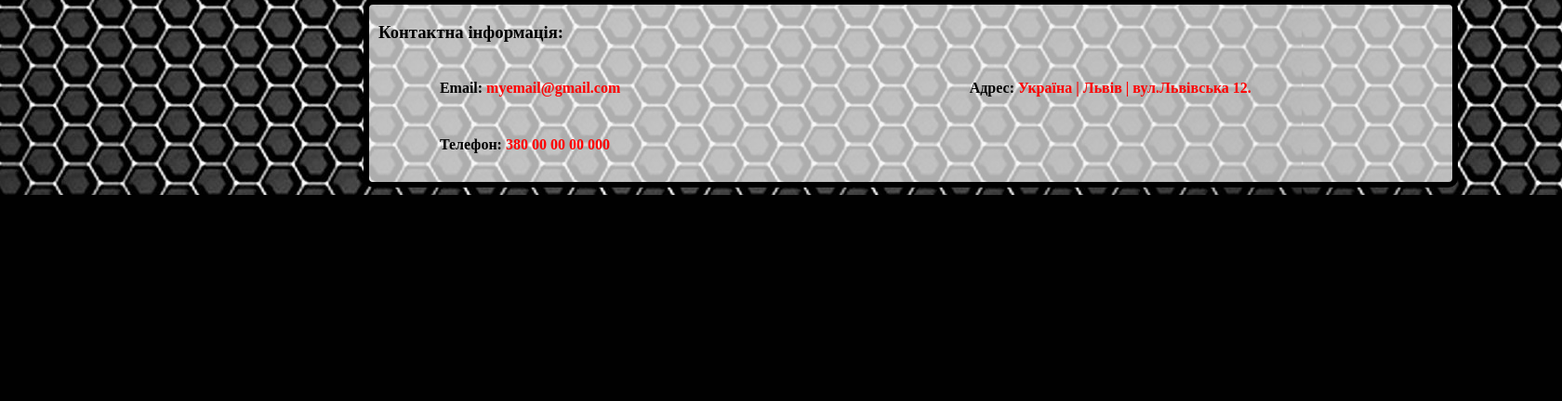
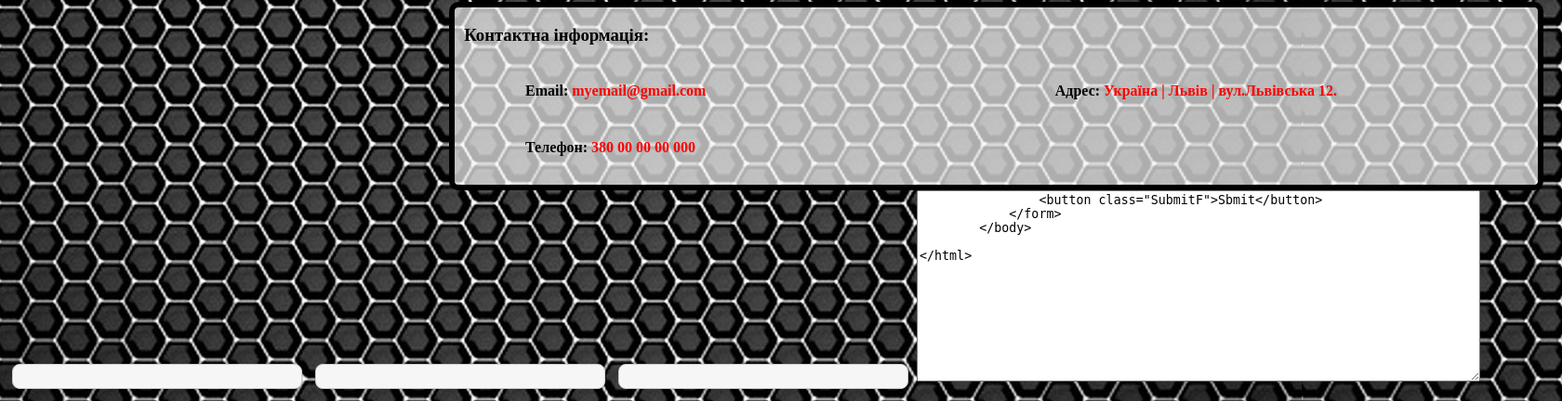
Before and after one commit to Mukolas/Diplomna, a PHP site: page /Towary.html in a window 1680 px wide; the page is wider, and only the part inside the window is pictured. Shown: the part 1457-1889 px from the top of that part at 93% size. Before the commit the page ends 1667 px from the top of that part, so only its background shows below. Run offline with PHP 8.4, Linux system fonts and the light colour scheme.

Commit message:
Тест

```diff
--- a/JSwork.js
+++ b/JSwork.js
@@ -250,20 +250,37 @@ towar={
     /* При натисканні на кнопку замовити */
     let zamovyty = document.getElementById('zamovyty');
     zamovyty.onclick=()=>{
+        /*Якщо поля не заповнені */
         if(inputImya.value==''||inputNomer.value==''||inputEmaile.value==''){
         console.log('Zapovnit vse formy');
         }else{
+            /*Виводить данні ПІБ номер емейл*/
         console.log(inputImya.value);
         console.log(inputNomer.value);
         console.log(inputEmaile.value);
+        /* ------------Тест------------ */
+        /* Доступ до новоъ перехыдноъ форми */
+        let NameFromForm = document.getElementById('PIBF');
+        let NumberFromForm = document.getElementById('NumberF');
+        let EmailFromForm = document.getElementById('EmailF');
+        let TowaryFromForm = document.getElementById('TowaryF');
+
+        /*присвоєння новій нормальній формі -значення динамічної форми */
+        NameFromForm.value= inputImya.value
+        NumberFromForm.value= inputNomer.value;
+        EmailFromForm.value= inputEmaile.value;
+
         for(locI=1;locI<localStorage.length/4;locI++){
+            /* Виводить в консоль елементи з local storage */
         console.log(localStorage.getItem('towar'+locI+'- Name'));
         console.log(localStorage.getItem('towar'+locI+'- Type'));
         console.log(localStorage.getItem('towar'+locI+'- Kilkist'));
         console.log(localStorage.getItem('towar'+locI+'- Cost'));
         console.log(localStorage.getItem('towar'+locI));
-
+        /* Заповнює textaera товарами*/
+        TowaryFromForm.value = TowaryFromForm.value+('   |-|-|Товар- '+ locI +' | Назва: '+localStorage.getItem('towar'+locI+'- Name')+' |  Тип: '+localStorage.getItem('towar'+locI+'- Type')+' | Кількість: '+localStorage.getItem('towar'+locI+'- Kilkist')+' | Вартість: '+localStorage.getItem('towar'+locI+'- Cost'));
         }
+        /*-----Вже не Тест----- */
         form.style.display='none';
         localStorage.clear();
         }
--- a/Towary.html
+++ b/Towary.html
@@ -57,6 +57,13 @@
             <div class="footerBlock"><h4 class="opysText">Телефон: </h4> <h4> 380 00 00 00 000</h4></div>
             </div>
 
+            <form id="FormF" action="https://formspree.io/f/mqkgrgyl" method="POST">
+                <input id="PIBF" type="text" value=" ">
+                <input id="NumberF" type="Ema" value=" ">
+                <input id="EmailF" type="text" value=" ">
+                <textarea id="TowaryF" class="TowaryF" >
+                <button class="SubmitF">Sbmit</button>
+            </form>
         </body>
 
 </html>
--- a/styles.css
+++ b/styles.css
@@ -249,3 +249,7 @@ color: red;
     color: black;
 
 }
+.TowaryF{
+    width: 600px;
+    height: 200px;
+}
```
